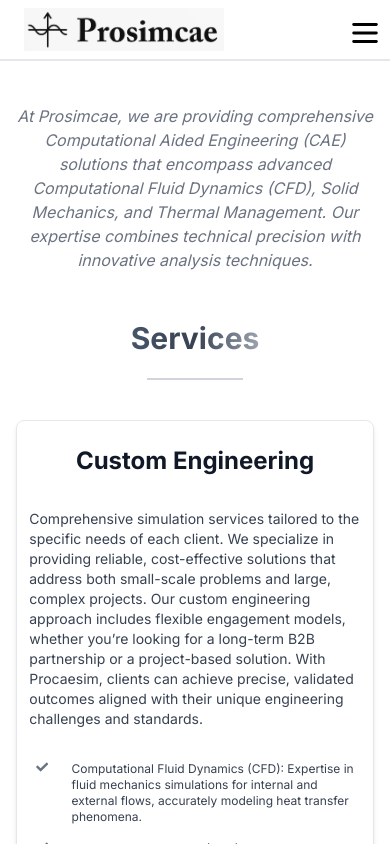
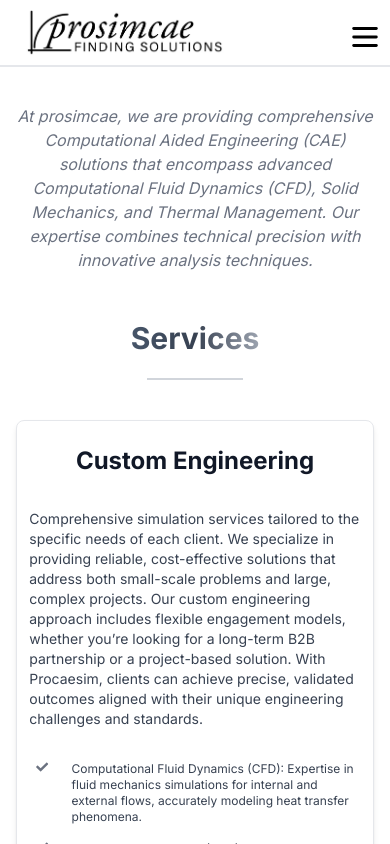
Before and after one commit to jparraporcar/prosimcae, a Next.js app: page / in a window 390 px wide. Shown: the top 844 px of the page. Built offline with nearby package versions, Linux system fonts and the light colour scheme.

Commit message:
adjusted some bad aligning in mobile iphone 14 with the logo - 4

```diff
--- a/src/app/page.tsx
+++ b/src/app/page.tsx
@@ -31,7 +31,7 @@ const Home: React.FC = () => {
         <MainSectionIntro
           descriptionContainerClass="appear-fading"
           descriptionClass="text-gray-500 text-2xl max-md:text-base max-md:px-6 px-3 max-md:px-4 italic text-center max-md:mt-10 "
-          descriptionText="At Prosimcae, we are providing comprehensive Computational Aided Engineering (CAE) solutions that encompass advanced Computational Fluid Dynamics (CFD), Solid Mechanics, and Thermal Management. Our expertise combines technical precision with innovative analysis techniques."
+          descriptionText="At prosimcae, we are providing comprehensive Computational Aided Engineering (CAE) solutions that encompass advanced Computational Fluid Dynamics (CFD), Solid Mechanics, and Thermal Management. Our expertise combines technical precision with innovative analysis techniques."
         />
       </div>
       <div id="main-section-title-services" className="slide-in-top section">
```
Also changed, not shown: public/images/provisional-logo-prosimcae.jpg.
